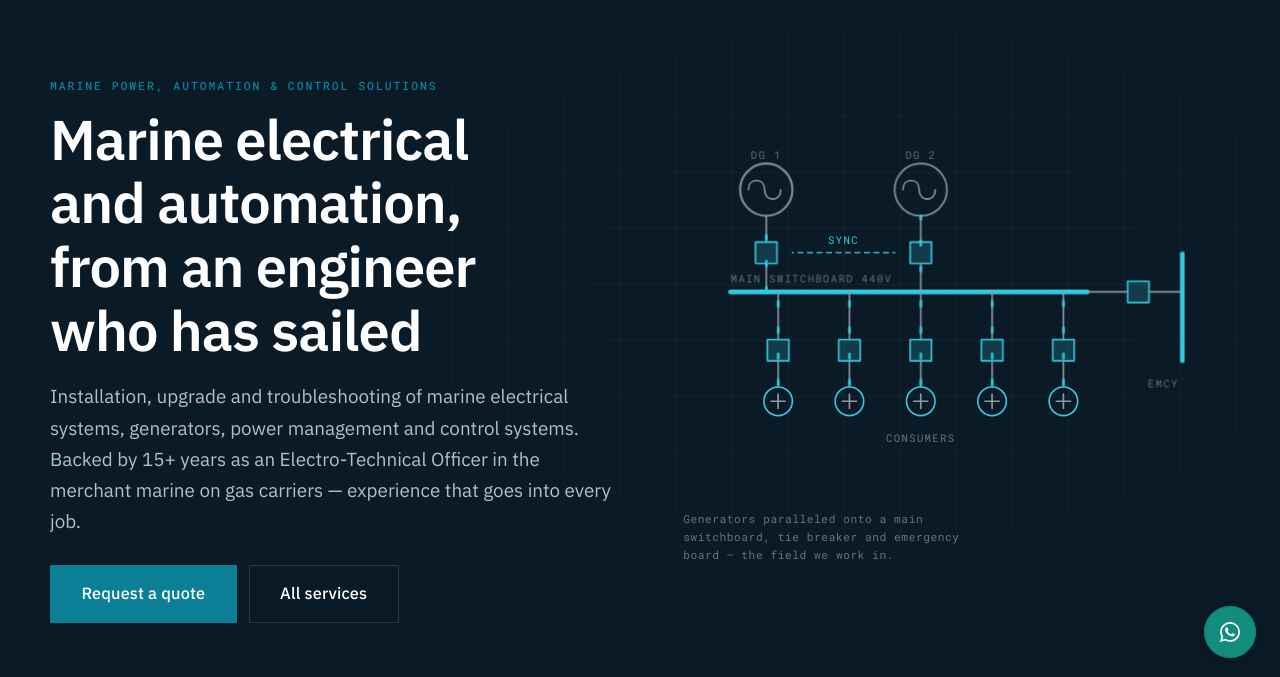
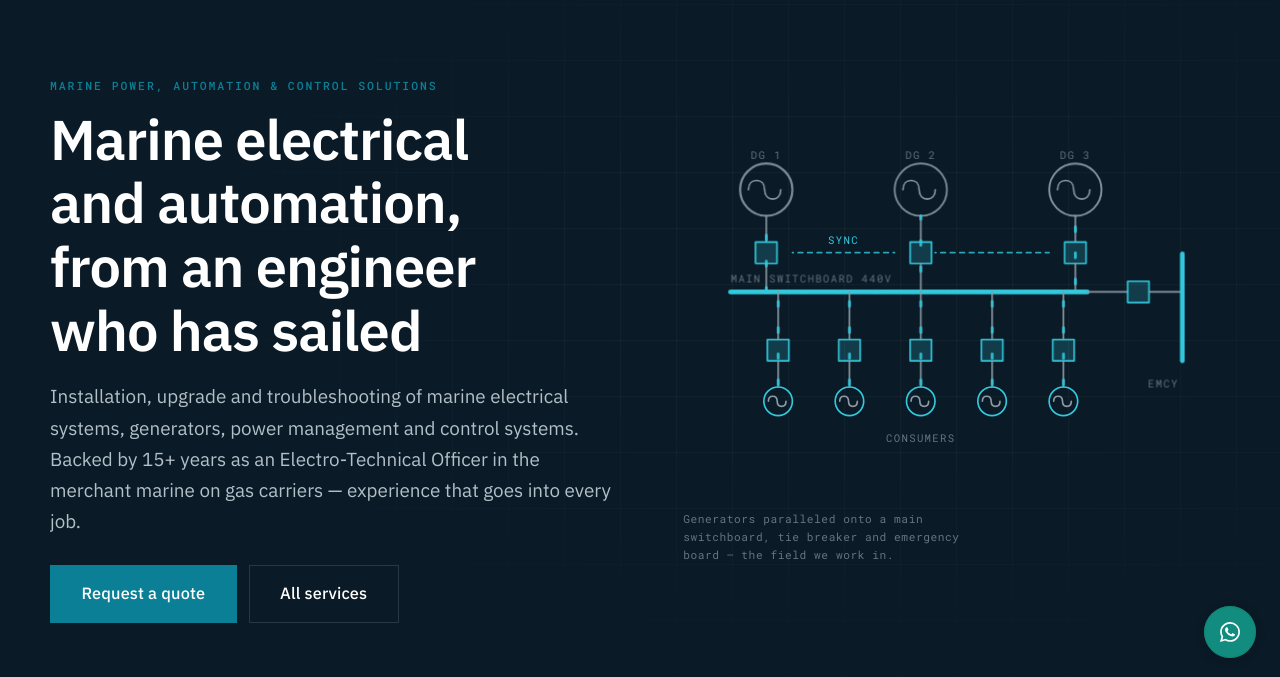
Before and after one commit to dinodino3422/website, a plain HTML site: page en/index.html in a window 1280 px wide. Shown: the part 118-795 px from the top of the page. Drawn offline with Linux system fonts and the light colour scheme.

Commit message:
Hero single-line: add DG 3 and give the consumers the AC sine mark
The consumer circles carried a plus; they now carry the same sine symbol
the gen-sets do, drawn by a shared helper scaled to each circle's radius.

Co-Authored-By: Claude Opus 5 <noreply@anthropic.com>

```diff
--- a/assets/css/site.css
+++ b/assets/css/site.css
@@ -1108,6 +1108,7 @@ input[type="text"], input[type="email"], input[type="tel"], select, textarea {
 }
 .sld.is-live .sld__flow { animation: sld-flow 1.9s linear infinite 1.15s, sld-flow-on .5s ease forwards 1.15s; }
 .sld.is-live .sld__flow--b   { animation-delay: 1.3s, 1.3s; }
+.sld.is-live .sld__flow--b3  { animation-delay: 1.4s, 1.4s; }
 .sld.is-live .sld__flow--bus { animation-delay: 1.45s, 1.45s; stroke-dasharray: 4 26; }
 .sld.is-live .sld__flow--c   { animation-delay: 1.6s, 1.6s; }
 
@@ -1119,6 +1120,7 @@ input[type="text"], input[type="email"], input[type="tel"], select, textarea {
 .sld.is-live .sld__brk { animation: sld-close .45s var(--ease) forwards; }
 .sld.is-live .sld__brk        { animation-delay: .55s; }
 .sld.is-live .sld__brk--2     { animation-delay: .68s; }
+.sld.is-live .sld__brk--i3    { animation-delay: .81s; }
 .sld.is-live .sld__brk--tie   { animation-delay: .95s; }
 .sld.is-live .sld__brk--3     { animation-delay: 1.1s; }
 .sld.is-live .sld__brk--4     { animation-delay: 1.2s; }
@@ -1131,6 +1133,7 @@ input[type="text"], input[type="email"], input[type="tel"], select, textarea {
 /* Two machines running independently — the offset delay is the point. */
 .sld.is-live .sld__gen { animation: sld-run 4.4s ease-in-out infinite 1.2s; }
 .sld.is-live .sld__gen--2 { animation-delay: 2.1s; }
+.sld.is-live .sld__gen--3 { animation-delay: 3.2s; }
 @keyframes sld-run {
   0%, 100% { stroke-width: 1.4; opacity: 1; }
   50%      { stroke-width: 2.2; opacity: .85; }
--- a/en/index.html
+++ b/en/index.html
@@ -104,28 +104,33 @@
     </div>
     <div class="hero__figure" aria-hidden="false">
       <svg class="sld" viewBox="0 0 460 300" role="img"
-     aria-label="Single-line diagram: two generators paralleled onto a main busbar, tie breaker and emergency switchboard">
+     aria-label="Single-line diagram: three generators paralleled onto a main busbar, tie breaker and emergency switchboard">
   <g class="sld__g" fill="none" stroke="currentColor" stroke-width="1.4"
      stroke-linecap="round" stroke-linejoin="round">
 
     <!-- 1 — generators -->
     <g class="sld__l sld__l--1">
       <circle class="sld__gen" cx="70" cy="46" r="22"/>
-      <path d="M55 46c0-5.2 3-7.8 6.8-7.8S68.6 40.8 68.6 46s3 7.8 6.8 7.8S82.2 51.2 82.2 46"/>
+      <path d="M55 46c0 -5.2 3 -7.8 6.8 -7.8S68.6 40.8 68.6 46s3 7.8 6.8 7.8S82.2 51.2 82.2 46"/>
       <text x="70" y="20" class="sld__lbl">DG 1</text>
       <circle class="sld__gen sld__gen--2" cx="200" cy="46" r="22"/>
-      <path d="M185 46c0-5.2 3-7.8 6.8-7.8s6.8 2.6 6.8 7.8 3 7.8 6.8 7.8 6.8-2.6 6.8-7.8"/>
+      <path d="M185 46c0 -5.2 3 -7.8 6.8 -7.8S198.6 40.8 198.6 46s3 7.8 6.8 7.8S212.2 51.2 212.2 46"/>
       <text x="200" y="20" class="sld__lbl">DG 2</text>
+      <circle class="sld__gen sld__gen--3" cx="330" cy="46" r="22"/>
+      <path d="M315 46c0 -5.2 3 -7.8 6.8 -7.8S328.6 40.8 328.6 46s3 7.8 6.8 7.8S342.2 51.2 342.2 46"/>
+      <text x="330" y="20" class="sld__lbl">DG 3</text>
     </g>
 
     <!-- 2 — feeders down to the incoming breakers -->
     <g class="sld__l sld__l--2">
-      <path d="M70 68v22M200 68v22"/>
+      <path d="M70 68v22M200 68v22M330 68v22"/>
       <rect class="sld__brk" x="61" y="90" width="18" height="18"/>
       <rect class="sld__brk sld__brk--2" x="191" y="90" width="18" height="18"/>
-      <path d="M70 108v24M200 108v24"/>
+      <rect class="sld__brk sld__brk--i3" x="321" y="90" width="18" height="18"/>
+      <path d="M70 108v24M200 108v24M330 108v24"/>
       <path class="sld__flow" d="M70 68v64"/>
       <path class="sld__flow sld__flow--b" d="M200 68v64"/>
+      <path class="sld__flow sld__flow--b3" d="M330 68v64"/>
     </g>
 
     <!-- 3 — main busbar, tie breaker, emergency board -->
@@ -155,17 +160,17 @@
 
     <!-- 5 — consumers -->
     <g class="sld__l sld__l--5">
-      <circle class="sld__load" cx="80" cy="224" r="12"/><path d="M74 224h12M80 218v12"/>
-      <circle class="sld__load sld__load--2" cx="140" cy="224" r="12"/><path d="M134 224h12M140 218v12"/>
-      <circle class="sld__load sld__load--3" cx="200" cy="224" r="12"/><path d="M194 224h12M200 218v12"/>
-      <circle class="sld__load sld__load--4" cx="260" cy="224" r="12"/><path d="M254 224h12M260 218v12"/>
-      <circle class="sld__load sld__load--5" cx="320" cy="224" r="12"/><path d="M314 224h12M320 218v12"/>
+      <circle class="sld__load" cx="80" cy="224" r="12"/><path d="M71.8182 224c0 -2.8364 1.6364 -4.2545 3.7091 -4.2545S79.2364 221.1636 79.2364 224s1.6364 4.2545 3.7091 4.2545S86.6545 226.8364 86.6545 224"/>
+      <circle class="sld__load sld__load--2" cx="140" cy="224" r="12"/><path d="M131.8182 224c0 -2.8364 1.6364 -4.2545 3.7091 -4.2545S139.2364 221.1636 139.2364 224s1.6364 4.2545 3.7091 4.2545S146.6545 226.8364 146.6545 224"/>
+      <circle class="sld__load sld__load--3" cx="200" cy="224" r="12"/><path d="M191.8182 224c0 -2.8364 1.6364 -4.2545 3.7091 -4.2545S199.2364 221.1636 199.2364 224s1.6364 4.2545 3.7091 4.2545S206.6545 226.8364 206.6545 224"/>
+      <circle class="sld__load sld__load--4" cx="260" cy="224" r="12"/><path d="M251.8182 224c0 -2.8364 1.6364 -4.2545 3.7091 -4.2545S259.2364 221.1636 259.2364 224s1.6364 4.2545 3.7091 4.2545S266.6545 226.8364 266.6545 224"/>
+      <circle class="sld__load sld__load--5" cx="320" cy="224" r="12"/><path d="M311.8182 224c0 -2.8364 1.6364 -4.2545 3.7091 -4.2545S319.2364 221.1636 319.2364 224s1.6364 4.2545 3.7091 4.2545S326.6545 226.8364 326.6545 224"/>
       <text x="200" y="258" class="sld__lbl">CONSUMERS</text>
     </g>
 
     <!-- synchronizing annotation -->
     <g class="sld__l sld__l--sync">
-      <path class="sld__sync" d="M92 99h86" stroke-dasharray="4 4"/>
+      <path class="sld__sync" d="M92 99h86M212 99h96" stroke-dasharray="4 4"/>
       <text x="135" y="92" class="sld__lbl sld__lbl--accent">SYNC</text>
     </g>
   </g>
```
Also changed, not shown: index.html (+16 -11 lines), 1 other file.
